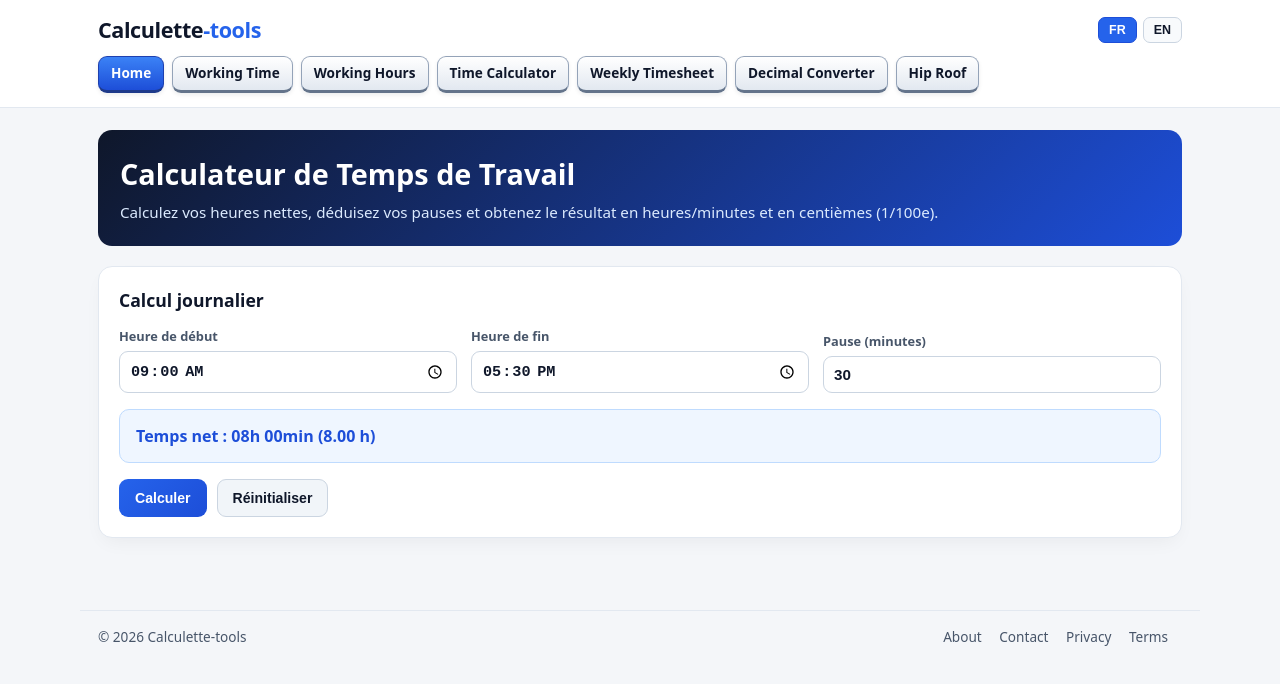
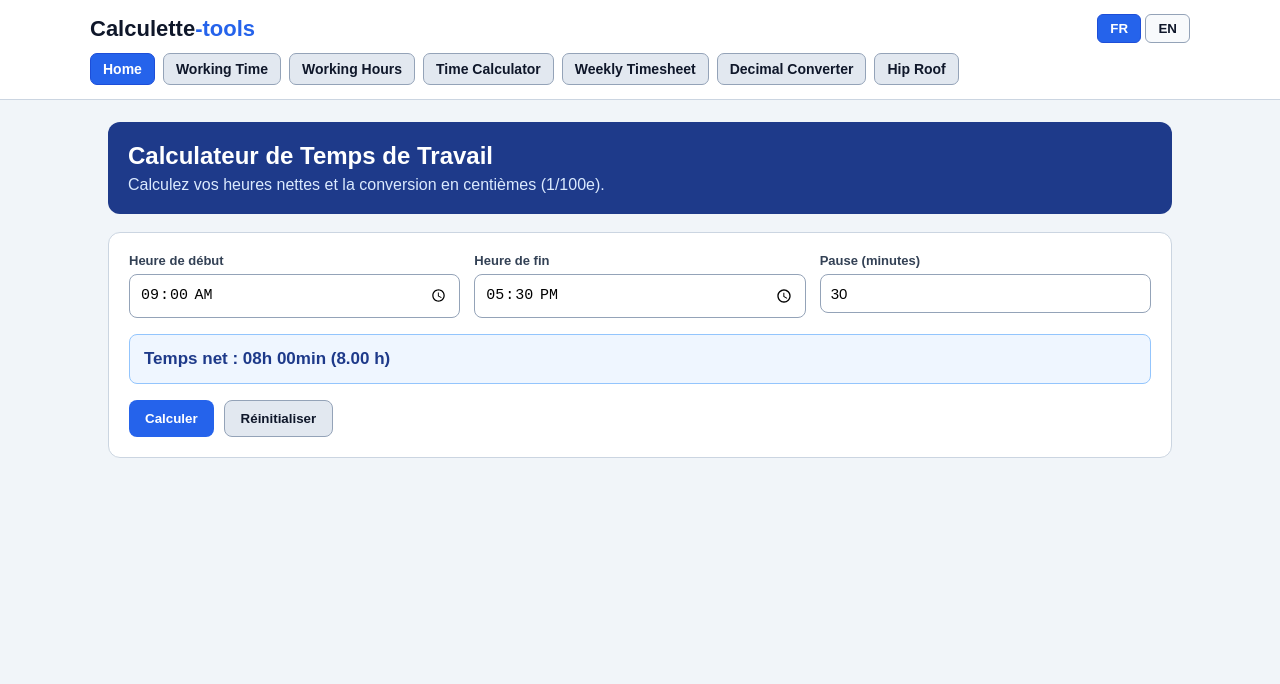
Before and after one commit to Alyasmalikit/calculette-tools, a plain HTML site: page index.html in a window 1280 px wide. Drawn offline with Linux system fonts and the light colour scheme.

Commit message:
Update index.html

```diff
--- a/index.html
+++ b/index.html
@@ -3,250 +3,162 @@
 <head>
 <meta charset="UTF-8">
 <meta name="viewport" content="width=device-width, initial-scale=1.0">
-<title>Calculette-tools — Calculateur de Temps de Travail</title>
+<title>Calculette-tools</title>
 <style>
-  :root {
-    --bg: #f4f6f9;
-    --surface: #ffffff;
-    --ink: #0f172a;
-    --muted: #475569;
-    --border: #e2e8f0;
-    --primary: #2563eb;
-    --primary-dark: #1d4ed8;
-    --soft: #eff6ff;
-    --radius: 14px;
-    --shadow: 0 8px 20px -6px rgba(15, 23, 42, 0.06);
-  }
-  *, *::before, *::after { box-sizing: border-box; }
+  * { box-sizing: border-box; }
   body {
     margin: 0;
-    font-family: system-ui, -apple-system, "Segoe UI", Roboto, sans-serif;
-    background: var(--bg);
-    color: var(--ink);
-    line-height: 1.5;
+    font-family: Arial, Helvetica, sans-serif;
+    background: #f1f5f9;
+    color: #0f172a;
   }
-
-  /* Header: Brand top, links below on left, lang switch easy to reach */
-  .site-header {
-    background: var(--surface);
-    border-bottom: 1px solid var(--border);
+  .header {
+    background: #ffffff;
+    border-bottom: 1px solid #cbd5e1;
+    padding: 14px 18px;
   }
-  .header-inner {
-    max-width: 1120px;
+  .header-box {
+    max-width: 1100px;
     margin: 0 auto;
-    padding: 14px 18px;
+  }
+  .top-row {
     display: flex;
-    flex-direction: column;
-    align-items: flex-start;
+    justify-content: space-between;
+    align-items: center;
+    flex-wrap: wrap;
     gap: 10px;
+    margin-bottom: 10px;
   }
-  .brand-row {
-    width: 100%;
-    display: flex;
-    align-items: center;
-    justify-content: space-between;
-    gap: 12px;
-    flex-wrap: wrap;
+  .brand {
+    font-size: 22px;
+    font-weight: bold;
+    color: #0f172a;
+    text-decoration: none;
   }
-  .brand-link {
-    text-decoration: none;
-    color: var(--ink);
-    font-size: 1.35rem;
-    font-weight: 800;
-    letter-spacing: -0.02em;
-  }
-  .brand-link span {
-    color: var(--primary);
-  }
-  .lang-switch {
-    display: inline-flex;
-    gap: 6px;
-  }
-  .lang-btn {
-    border: 1px solid #cbd5e1;
+  .brand span { color: #2563eb; }
+  .lang-box button {
+    padding: 6px 12px;
+    border: 1px solid #94a3b8;
     background: #f8fafc;
-    color: var(--ink);
-    font-weight: 700;
-    font-size: 0.78rem;
-    padding: 5px 10px;
-    border-radius: 7px;
+    color: #0f172a;
+    font-weight: bold;
+    border-radius: 6px;
     cursor: pointer;
   }
-  .lang-btn.active {
-    background: var(--primary);
+  .lang-box button.active {
+    background: #2563eb;
     color: #ffffff;
-    border-color: var(--primary-dark);
+    border-color: #1d4ed8;
   }
-
-  .nav-menu {
+  .nav-links {
     display: flex;
     flex-wrap: wrap;
-    align-items: center;
     justify-content: flex-start;
     gap: 8px;
-    width: 100%;
   }
-  .nav-menu a {
+  .nav-links a {
     text-decoration: none;
-    color: var(--ink);
-    background: linear-gradient(180deg, #ffffff 0%, #e2e8f0 100%);
+    color: #0f172a;
+    background: #e2e8f0;
     border: 1px solid #94a3b8;
-    border-bottom: 3px solid #64748b;
-    padding: 6px 12px;
-    border-radius: 9px;
-    font-size: 0.85rem;
-    font-weight: 700;
-    box-shadow: 0 2px 4px rgba(15, 23, 42, 0.08);
-    transition: transform 0.12s ease, background 0.15s ease, color 0.15s ease;
+    padding: 7px 12px;
+    border-radius: 7px;
+    font-size: 14px;
+    font-weight: bold;
   }
-  .nav-menu a:hover {
-    color: var(--primary-dark);
-    border-color: #3b82f6;
-    border-bottom-color: #1d4ed8;
-    transform: translateY(-1px);
+  .nav-links a:hover { background: #cbd5e1; }
+  .nav-links a.active {
+    background: #2563eb;
+    color: #ffffff;
+    border-color: #1d4ed8;
   }
-  .nav-menu a.active {
-    background: linear-gradient(180deg, #3b82f6 0%, #1d4ed8 100%);
+  .main {
+    max-width: 1100px;
+    margin: 22px auto;
+    padding: 0 18px 40px;
+  }
+  .hero {
+    background: #1e3a8a;
     color: #ffffff;
-    border-color: #1e40af;
-    border-bottom-color: #1e3a8a;
+    padding: 20px;
+    border-radius: 12px;
+    margin-bottom: 18px;
   }
-
-  /* Main Container */
-  .container {
-    max-width: 1120px;
-    margin: 0 auto;
-    padding: 22px 18px 48px;
+  .hero h1 { margin: 0 0 6px; font-size: 24px; }
+  .hero p { margin: 0; color: #dbeafe; }
+  .card {
+    background: #ffffff;
+    border: 1px solid #cbd5e1;
+    border-radius: 12px;
+    padding: 20px;
   }
-  .hero-box {
-    background: linear-gradient(135deg, #0f172a 0%, #1d4ed8 100%);
-    color: #ffffff;
-    border-radius: var(--radius);
-    padding: 22px;
-    margin-bottom: 20px;
-  }
-  .hero-box h1 {
-    margin: 0 0 6px;
-    font-size: clamp(1.3rem, 2.8vw, 1.8rem);
-  }
-  .hero-box p {
-    margin: 0;
-    color: #dbeafe;
-    font-size: 0.95rem;
-  }
-
-  .card {
-    background: var(--surface);
-    border: 1px solid var(--border);
-    border-radius: var(--radius);
-    padding: 20px;
-    box-shadow: var(--shadow);
-  }
-  .card h2 {
-    margin: 0 0 14px;
-    font-size: 1.1rem;
-  }
-  .grid-row {
+  .grid {
     display: grid;
-    grid-template-columns: repeat(auto-fit, minmax(190px, 1fr));
+    grid-template-columns: repeat(auto-fit, minmax(200px, 1fr));
     gap: 14px;
-    align-items: end;
   }
   label {
     display: block;
-    font-size: 0.8rem;
-    font-weight: 700;
-    color: var(--muted);
-    margin-bottom: 5px;
+    font-size: 13px;
+    font-weight: bold;
+    margin-bottom: 6px;
+    color: #334155;
   }
-  input[type="time"],
-  input[type="number"] {
+  input {
     width: 100%;
-    padding: 9px 10px;
-    border: 1px solid #cbd5e1;
-    border-radius: 9px;
-    font-size: 0.95rem;
-    font-weight: 600;
-    color: var(--ink);
-    background: #ffffff;
+    padding: 10px;
+    border: 1px solid #94a3b8;
+    border-radius: 8px;
+    font-size: 15px;
   }
-  input:focus {
-    outline: none;
-    border-color: var(--primary);
-    box-shadow: 0 0 0 3px rgba(37, 99, 235, 0.14);
+  .actions {
+    margin-top: 16px;
+    display: flex;
+    gap: 10px;
+    flex-wrap: wrap;
   }
-  .btn-row {
-    display: flex;
-    flex-wrap: wrap;
-    gap: 10px;
-    margin-top: 16px;
-  }
-  .btn-primary {
-    background: linear-gradient(135deg, #2563eb, #1d4ed8);
+  .btn-main {
+    background: #2563eb;
     color: #ffffff;
     border: none;
     padding: 10px 16px;
-    border-radius: 9px;
-    font-weight: 700;
-    font-size: 0.88rem;
+    border-radius: 8px;
+    font-weight: bold;
     cursor: pointer;
   }
-  .btn-secondary {
-    background: #f1f5f9;
-    color: var(--ink);
-    border: 1px solid #cbd5e1;
-    padding: 10px 15px;
-    border-radius: 9px;
-    font-weight: 600;
-    font-size: 0.88rem;
+  .btn-reset {
+    background: #e2e8f0;
+    color: #0f172a;
+    border: 1px solid #94a3b8;
+    padding: 10px 16px;
+    border-radius: 8px;
+    font-weight: bold;
     cursor: pointer;
   }
-  .result-box {
+  .output {
     margin-top: 16px;
-    padding: 14px 16px;
-    border-radius: 10px;
-    background: var(--soft);
-    border: 1px solid #bfdbfe;
-    color: var(--primary-dark);
-    font-weight: 800;
-    font-size: 1rem;
-  }
-
-  .site-footer {
-    max-width: 1120px;
-    margin: 24px auto 0;
-    padding: 16px 18px 32px;
-    border-top: 1px solid var(--border);
-    display: flex;
-    flex-wrap: wrap;
-    justify-content: space-between;
-    gap: 12px;
-    font-size: 0.85rem;
-    color: var(--muted);
-  }
-  .site-footer a {
-    color: var(--muted);
-    text-decoration: none;
-    margin-right: 14px;
-  }
-  .site-footer a:hover {
-    color: var(--primary);
+    padding: 14px;
+    background: #eff6ff;
+    border: 1px solid #93c5fd;
+    color: #1e3a8a;
+    font-weight: bold;
+    font-size: 17px;
+    border-radius: 8px;
   }
 </style>
 </head>
 <body>
 
-<header class="site-header">
-  <div class="header-inner">
-    <div class="brand-row">
-      <a href="index.html" class="brand-link">Calculette<span>-tools</span></a>
-      <div class="lang-switch" aria-label="Language selector">
-        <button type="button" class="lang-btn active" id="btnFr" onclick="setLang('fr')">FR</button>
-        <button type="button" class="lang-btn" id="btnEn" onclick="setLang('en')">EN</button>
+<div class="header">
+  <div class="header-box">
+    <div class="top-row">
+      <a href="index.html" class="brand">Calculette<span>-tools</span></a>
+      <div class="lang-box">
+        <button type="button" id="bFr" class="active" onclick="switchLang('fr')">FR</button>
+        <button type="button" id="bEn" onclick="switchLang('en')">EN</button>
       </div>
     </div>
-
-    <nav class="nav-menu" aria-label="Navigation principale">
+    <div class="nav-links">
       <a href="index.html" class="active">Home</a>
       <a href="working-time-calculator.html">Working Time</a>
       <a href="working-hour-calculator.html">Working Hours</a>
@@ -254,134 +166,115 @@
       <a href="feuille-hebdo.html">Weekly Timesheet</a>
       <a href="convertisseur.html">Decimal Converter</a>
       <a href="toiture-croupe.html">Hip Roof</a>
-    </nav>
+    </div>
   </div>
-</header>
+</div>
 
-<main class="container">
-  <section class="hero-box">
-    <h1 id="heroTitle">Calculateur de Temps de Travail</h1>
-    <p id="heroSub">Calculez vos heures nettes, déduisez vos pauses et obtenez le résultat en heures/minutes et en centièmes (1/100e).</p>
-  </section>
+<div class="main">
+  <div class="hero">
+    <h1 id="tHero">Calculateur de Temps de Travail</h1>
+    <p id="tSub">Calculez vos heures nettes et la conversion en centièmes (1/100e).</p>
+  </div>
 
-  <section class="card">
-    <h2 id="cardTitle">Calcul journalier</h2>
-    <div class="grid-row">
+  <div class="card">
+    <div class="grid">
       <div>
-        <label for="startTime" id="lblStart">Heure de début</label>
-        <input type="time" id="startTime" value="09:00" oninput="calcWorkTime()">
+        <label id="lStart" for="tStart">Heure de début</label>
+        <input type="time" id="tStart" value="09:00" oninput="runCalc()">
       </div>
       <div>
-        <label for="endTime" id="lblEnd">Heure de fin</label>
-        <input type="time" id="endTime" value="17:30" oninput="calcWorkTime()">
+        <label id="lEnd" for="tEnd">Heure de fin</label>
+        <input type="time" id="tEnd" value="17:30" oninput="runCalc()">
       </div>
       <div>
-        <label for="breakMin" id="lblBreak">Pause (minutes)</label>
-        <input type="number" id="breakMin" min="0" value="30" oninput="calcWorkTime()">
+        <label id="lBreak" for="tBreak">Pause (minutes)</label>
+        <input type="number" id="tBreak" value="30" min="0" oninput="runCalc()">
       </div>
     </div>
 
-    <div class="result-box" id="workResult">Temps net : 08h 00min (8.00 h)</div>
+    <div class="output" id="outBox">Temps net : 08h 00min (8.00 h)</div>
 
-    <div class="btn-row">
-      <button type="button" class="btn-primary" id="btnCalc" onclick="calcWorkTime()">Calculer</button>
-      <button type="button" class="btn-secondary" id="btnReset" onclick="resetWorkTime()">Réinitialiser</button>
+    <div class="actions">
+      <button type="button" class="btn-main" id="btnRun" onclick="runCalc()">Calculer</button>
+      <button type="button" class="btn-reset" id="btnClr" onclick="clrCalc()">Réinitialiser</button>
     </div>
-  </section>
-</main>
-
-<footer class="site-footer">
-  <div>© 2026 Calculette-tools</div>
-  <div>
-    <a href="about.html">About</a>
-    <a href="contact.html">Contact</a>
-    <a href="privacy.html">Privacy</a>
-    <a href="terms.html">Terms</a>
   </div>
-</footer>
+</div>
 
 <script>
-  let currentLang = "fr";
-
-  const i18n = {
+  var langNow = "fr";
+  var txt = {
     fr: {
-      title: "Calculette-tools — Calculateur de Temps de Travail",
-      heroTitle: "Calculateur de Temps de Travail",
-      heroSub: "Calculez vos heures nettes, déduisez vos pauses et obtenez le résultat en heures/minutes et en centièmes (1/100e).",
-      cardTitle: "Calcul journalier",
-      lblStart: "Heure de début",
-      lblEnd: "Heure de fin",
-      lblBreak: "Pause (minutes)",
-      btnCalc: "Calculer",
-      btnReset: "Réinitialiser",
-      resPrefix: "Temps net"
+      hero: "Calculateur de Temps de Travail",
+      sub: "Calculez vos heures nettes et la conversion en centièmes (1/100e).",
+      start: "Heure de début",
+      end: "Heure de fin",
+      brk: "Pause (minutes)",
+      run: "Calculer",
+      clr: "Réinitialiser",
+      res: "Temps net"
     },
     en: {
-      title: "Calculette-tools — Working Time Calculator",
-      heroTitle: "Working Time Calculator",
-      heroSub: "Calculate net working hours, subtract breaks, and view results in hours/minutes and decimal hundredths (1/100th).",
-      cardTitle: "Daily Calculation",
-      lblStart: "Start time",
-      lblEnd: "End time",
-      lblBreak: "Break (minutes)",
-      btnCalc: "Calculate",
-      btnReset: "Reset",
-      resPrefix: "Net time"
+      hero: "Working Time Calculator",
+      sub: "Calculate net working hours and decimal hundredths (1/100th).",
+      start: "Start time",
+      end: "End time",
+      brk: "Break (minutes)",
+      run: "Calculate",
+      clr: "Reset",
+      res: "Net time"
     }
   };
 
-  function setLang(lang) {
-    currentLang = lang;
-    document.documentElement.lang = lang;
-    document.getElementById("btnFr").classList.toggle("active", lang === "fr");
-    document.getElementById("btnEn").classList.toggle("active", lang === "en");
-
-    const t = i18n[lang];
-    document.title = t.title;
-    document.getElementById("heroTitle").textContent = t.heroTitle;
-    document.getElementById("heroSub").textContent = t.heroSub;
-    document.getElementById("cardTitle").textContent = t.cardTitle;
-    document.getElementById("lblStart").textContent = t.lblStart;
-    document.getElementById("lblEnd").textContent = t.lblEnd;
-    document.getElementById("lblBreak").textContent = t.lblBreak;
-    document.getElementById("btnCalc").textContent = t.btnCalc;
-    document.getElementById("btnReset").textContent = t.btnReset;
-    calcWorkTime();
+  function switchLang(l) {
+    langNow = l;
+    document.getElementById("bFr").className = l === "fr" ? "active" : "";
+    document.getElementById("bEn").className = l === "en" ? "active" : "";
+    document.getElementById("tHero").textContent = txt[l].hero;
+    document.getElementById("tSub").textContent = txt[l].sub;
+    document.getElementById("lStart").textContent = txt[l].start;
+    document.getElementById("lEnd").textContent = txt[l].end;
+    document.getElementById("lBreak").textContent = txt[l].brk;
+    document.getElementById("btnRun").textContent = txt[l].run;
+    document.getElementById("btnClr").textContent = txt[l].clr;
+    runCalc();
   }
 
-  function toMinutes(tStr) {
-    if (!tStr || !tStr.includes(":")) return null;
-    const [h, m] = tStr.split(":").map(Number);
-    if (Number.isNaN(h) || Number.isNaN(m)) return null;
+  function minsOf(val) {
+    if (!val || val.indexOf(":") === -1) return null;
+    var parts = val.split(":");
+    var h = parseInt(parts[0], 10);
+    var m = parseInt(parts[1], 10);
+    if (isNaN(h) || isNaN(m)) return null;
     return h * 60 + m;
   }
 
-  function calcWorkTime() {
-    const start = toMinutes(document.getElementById("startTime").value);
-    const end = toMinutes(document.getElementById("endTime").value);
-    const pause = Math.max(0, parseInt(document.getElementById("breakMin").value, 10) || 0);
-
-    if (start === null || end === null) return;
-    let diff = end - start;
-    if (diff < 0) diff += 24 * 60;
-    const net = Math.max(0, diff - pause);
-
-    const h = String(Math.floor(net / 60)).padStart(2, "0");
-    const m = String(net % 60).padStart(2, "0");
-    const dec = (net / 60).toFixed(2);
-    const prefix = i18n[currentLang].resPrefix;
-
-    document.getElementById("workResult").textContent = `${prefix} : ${h}h ${m}min (${dec} h)`;
+  function runCalc() {
+    var s = minsOf(document.getElementById("tStart").value);
+    var e = minsOf(document.getElementById("tEnd").value);
+    var b = parseInt(document.getElementById("tBreak").value, 10);
+    if (isNaN(b) || b < 0) b = 0;
+    if (s === null || e === null) return;
+    var diff = e - s;
+    if (diff < 0) diff += 1440;
+    var net = diff - b;
+    if (net < 0) net = 0;
+    var hh = Math.floor(net / 60);
+    var mm = net % 60;
+    var hStr = (hh < 10 ? "0" : "") + hh;
+    var mStr = (mm < 10 ? "0" : "") + mm;
+    var dec = (net / 60).toFixed(2);
+    document.getElementById("outBox").textContent = txt[langNow].res + " : " + hStr + "h " + mStr + "min (" + dec + " h)";
   }
 
-  function resetWorkTime() {
-    document.getElementById("startTime").value = "09:00";
-    document.getElementById("endTime").value = "17:30";
-    document.getElementById("breakMin").value = 30;
-    calcWorkTime();
+  function clrCalc() {
+    document.getElementById("tStart").value = "09:00";
+    document.getElementById("tEnd").value = "17:30";
+    document.getElementById("tBreak").value = "30";
+    runCalc();
   }
 
-  calcWorkTime();
+  runCalc();
 </script>
 
 </body>
```
